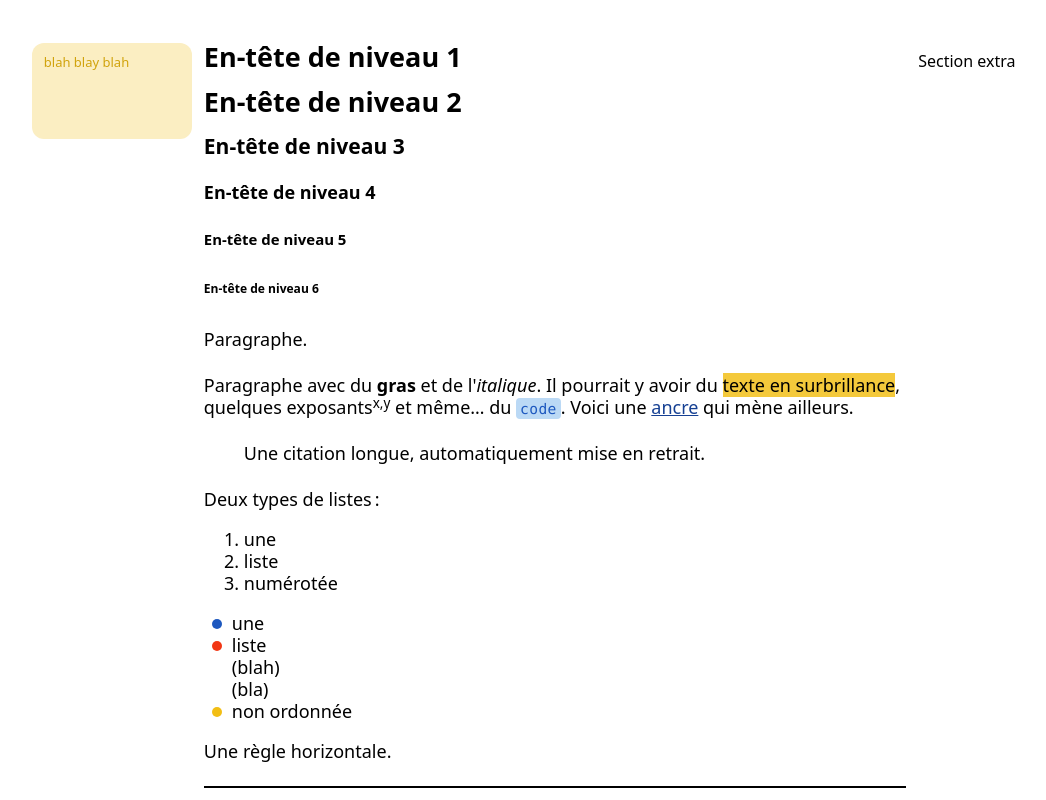
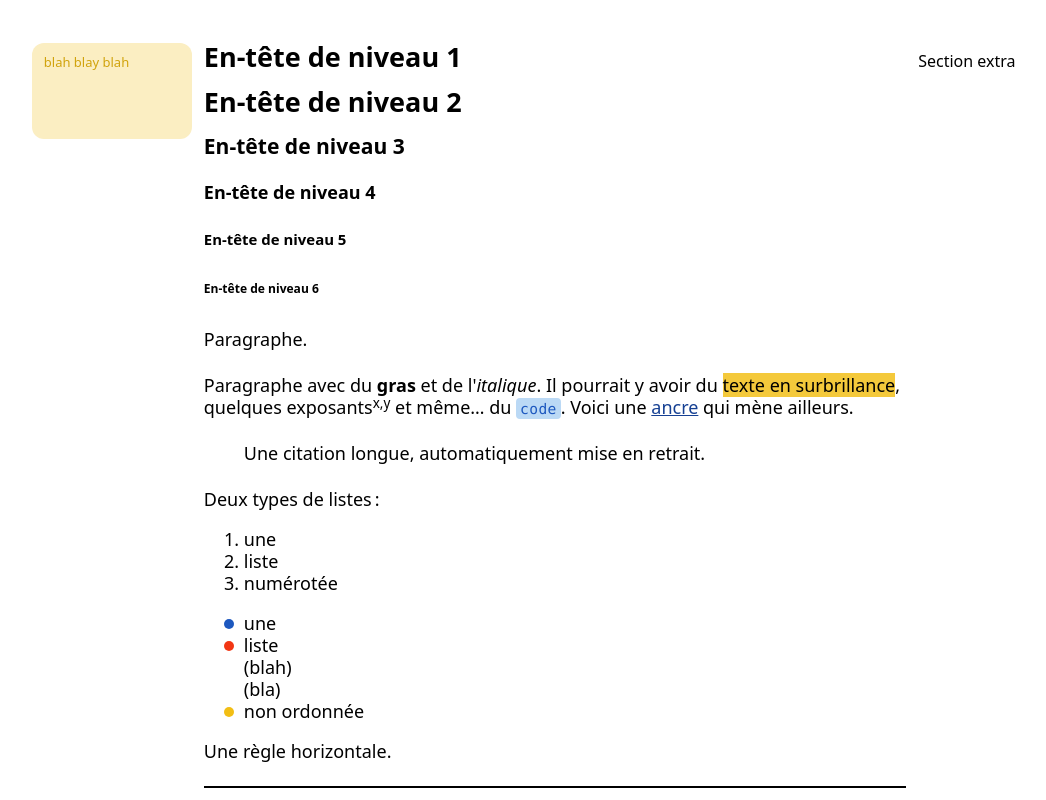
Before and after one commit to ouvroir/documentation-bimodale, a website: page styleguide.html in a window 1280 px wide. Shown: the top 800 px of the page, without its empty margins (5-1051 px from the left). Drawn offline with Linux system fonts and the light colour scheme.

Commit message:
style(prose): decoration liste non ordonnée

```diff
--- a/style/components/prose.css
+++ b/style/components/prose.css
@@ -77,7 +77,7 @@
 }
 .prose ul li {
   position: relative;
-  padding-inline-start: 1.75rem; /* faire place à la puce */
+  padding-inline-start: 2.5rem; /* faire place à la puce */
   margin-inline-start: 0;
 }
 .prose ul li::before {
@@ -85,7 +85,7 @@
 
   display: inline-block;
   position: absolute;
-  left: .5rem;
+  left: 1.25rem;
   top: .35em; /* relatif à la taille de police actuelle */
   width: .625rem; /* 16px => 10px */
   aspect-ratio: 1 / 1;
```
